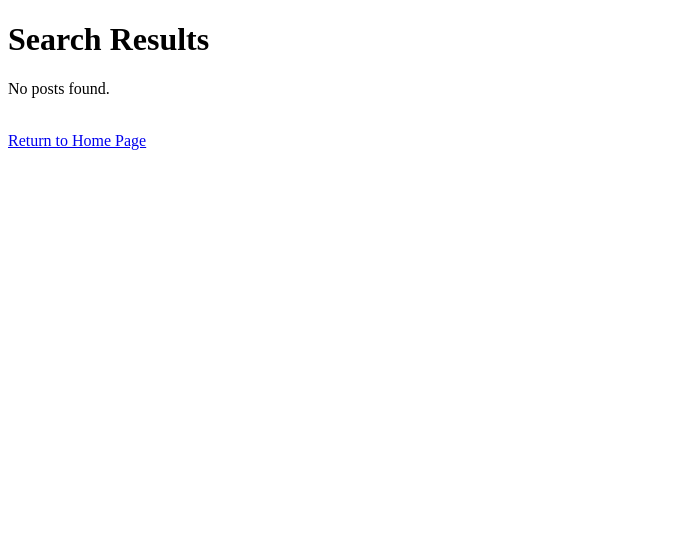
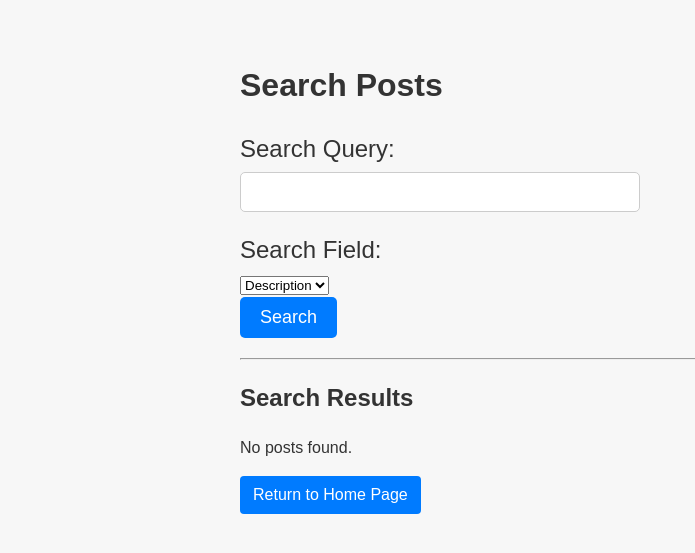
Before and after one commit to RIT-iSchool/mongo-project-mongods, a Flask app: template Web/templates/results.html in a window 1280 px wide. Shown: the top 553 px of the page, without its empty margins (0-695 px from the left). Run offline with Flask 3, Linux system fonts and the light colour scheme; the template is opened without the code that fills it, so the values that code supplies are empty; parts of the project's set-up code (start-up, migrations or seed data) failed here and were passed over.

Commit message:
Add style

```diff
--- a/Web/app.py
+++ b/Web/app.py
@@ -13,14 +13,13 @@ fs = gridfs.GridFS(db)
 def home():
     return render_template('search.html')
 
-@app.route('/search_posts', methods=['POST'])
+@app.route('/search_posts', methods=['GET', 'POST'])
 def search_posts():
     query = request.form.get('query')
     field = request.form.get('field')
     results = []
-
     if field == 'description':
-        regex_query = { "$regex": ".*" + query + ".*", "$options": "i" }
+        regex_query = { "$regex": "\\b" + query + ".*\\b", "$options": "i" }
         results = list(db.posts.find({ "description": regex_query }))
     elif field == 'postLoc':
         lat, lng, distance_in_meters = [float(x) for x in query.split(',')]
--- /dev/null
+++ b/Web/static/style.css
@@ -0,0 +1,121 @@
+body {
+  font-family: Arial, sans-serif;
+  font-size: 16px;
+  line-height: 1.5;
+  color: #333;
+  background-color: #f7f7f7;
+  margin: 20px;
+  padding: 0;
+}
+
+.container {
+  max-width: 800px;
+  margin: 0 auto;
+  padding: 20px;
+}
+
+
+h1, h2, h3 {
+  color: #333;
+}
+
+form {
+  margin-bottom: 20px;
+}
+
+label {
+  display: block;
+  font-size: 24px;
+  margin-bottom: 5px;
+}
+
+
+input[type="text"] {
+  font-size: 16px;
+  padding: 10px;
+  border-radius: 5px;
+  margin-bottom: 20px;
+  border: 1px solid #ccc;
+  width: 50%;
+  box-sizing: border-box;
+}
+
+button[type="submit"] {
+  font-size: 18px;
+  padding: 10px 20px;
+  border-radius: 5px;
+  border: none;
+  background-color: #007bff;
+  color: #fff;
+  cursor: pointer;
+  transition: background-color 0.2s ease-in-out;
+}
+
+button[type="submit"]:hover {
+  background-color: #0069d9;
+}
+
+ul {
+  list-style: none;
+  padding: 0;
+  margin: 0;
+}
+
+li {
+  margin-bottom: 10px;
+}
+
+.post {
+  border: 1px solid #ccc;
+  padding: 10px;
+  margin-bottom: 20px;
+}
+
+.post-title {
+  margin-top: 0;
+  margin-bottom: 5px;
+  font-size: 24px;
+}
+
+.post-details {
+  color: #666;
+  font-size: 14px;
+  margin-bottom: 10px;
+}
+
+.post-description {
+  margin-bottom: 0;
+  font-size: 16px;
+}
+
+.post-image {
+  max-width: 100%;
+}
+
+a {
+  color: #333;
+  text-decoration: none;
+}
+
+.btn {
+  display: inline-block;
+  font-weight: 400;
+  text-align: center;
+  vertical-align: middle;
+  user-select: none;
+  background-color: #007bff;
+  border-color: #007bff;
+  color: #fff;
+  border: 1px solid transparent;
+  padding: 0.375rem 0.75rem;
+  font-size: 1rem;
+  line-height: 1.5;
+  border-radius: 0.25rem;
+  transition: all 0.15s ease-in-out;
+}
+
+.btn:hover {
+  background-color: #0069d9;
+  border-color: #0062cc;
+  color: #fff;
+}
--- a/Web/templates/post.html
+++ b/Web/templates/post.html
@@ -1,6 +1,7 @@
 <!DOCTYPE html>
 <html>
   <head>
+    <link rel="stylesheet" href="{{ url_for('static', filename='style.css') }}">
     <meta charset="utf-8">
     <title>{{ post["name"] }}</title>
   </head>
@@ -35,6 +36,8 @@
         <button type="submit">Add Comment</button>
     </form>
     <br>
-    <a href="{{ url_for('home') }}">Return to Home Page</a>
+    <a onclick="window.history.back()" class="button">Return to Search Results</a>
+    <br>
+    <a href="{{ url_for('home') }}" class="button">Return to Home Page</a>
   </body>
 </html>
--- a/Web/templates/results.html
+++ b/Web/templates/results.html
@@ -1,21 +1,42 @@
 <!DOCTYPE html>
 <html>
   <head>
+    <link rel="stylesheet" href="{{ url_for('static', filename='style.css') }}">
     <meta charset="utf-8">
     <title>Search Results</title>
   </head>
   <body>
-    <h1>Search Results</h1>
+    <div class="container">
+      <h1>Search Posts</h1>
+      <form method="post" action="{{ url_for('search_posts') }}">
+        <label for="query">Search Query:</label>
+        <input type="text" id="query" name="query" required>
+        <br>
+        <label for="field">Search Field:</label>
+        <select id="field" name="field">
+          <option value="description">Description</option>
+          <option value="postLoc" title="Enter latitude, longitude, distance (in meters)">Location</option>
+        </select>
+        <br>
+        <button type="submit">Search</button>
+      </form>
+      <hr>
+      <h2>Search Results</h2>
       {% if posts %}
         <ul>
           {% for post in posts %}
-          <li><a href="{{ url_for('show_post', post_id=post['post_id']) }}">{{ post["name"] }}</a></li>
+            <li>
+              <div class="post">
+                <h3 class="post-title"><a href="{{ url_for('show_post', post_id=post['post_id']) }}">{{ post["name"] }}</a></h3>
+                <p class="post-description">{{ post["description"][:50] }}</p>
+              </div>
+            </li>
           {% endfor %}
         </ul>
       {% else %}
         <p>No posts found.</p>
       {% endif %}
-    <br>
-    <a href="{{ url_for('home') }}">Return to Home Page</a>
+      <a href="{{ url_for('home') }}" class="btn btn-primary">Return to Home Page</a>
+    </div>
   </body>
 </html>
```
Also changed, not shown: Web/templates/search.html (+4 -3 lines). Lines whose indentation alone changed are shown as unchanged.
